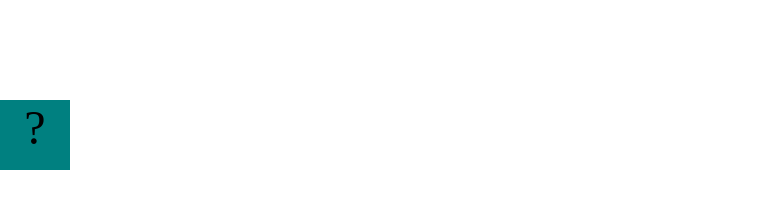
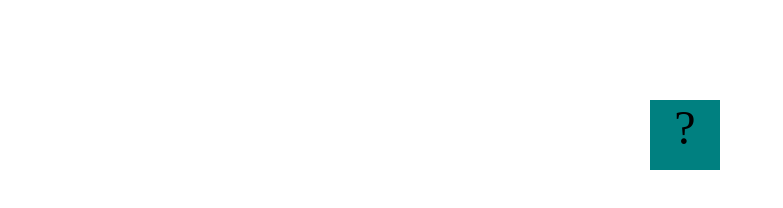
Before and after one commit to caishasmith/caishasmith.github.io, a plain HTML site: page projects/bouncing-box/index.html in a window 1280 px wide. Shown: the whole page, without its empty margins (0-783 px from the left). Drawn offline with Linux system fonts and the light colour scheme.

Commit message:
add bouncing box

```diff
--- a/projects/bouncing-box/index.html
+++ b/projects/bouncing-box/index.html
@@ -15,7 +15,7 @@
 			display: block;
 			position: absolute;
 			top: 100px;
-			left: 0px;  /* <--- Change me! */
+			left: 650px;  /* <--- Change me! */
 		}
 		.board{
 			height: 100vh;
```
